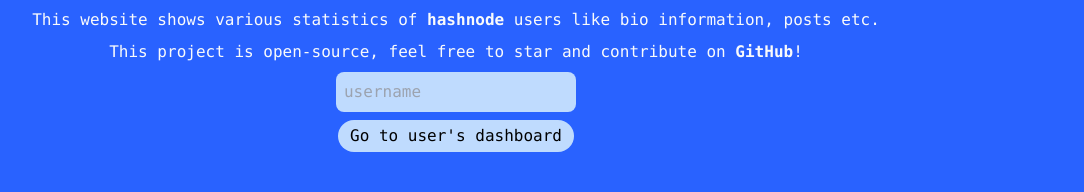
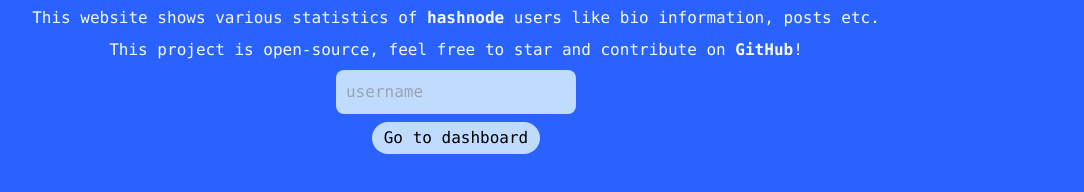
Before and after one commit to Uvacoder/uva-stats-4-hashnode-4303, a Next.js app: page / in a window 1280 px wide. Shown: the part 340-532 px from the top of the page, without its empty margins (184-1268 px from the left). Built offline with nearby package versions, Linux system fonts and the light colour scheme.

Commit message:
feat: improve UI

```diff
--- a/pages/index.tsx
+++ b/pages/index.tsx
@@ -54,13 +54,13 @@ export default function Home() {
         <input
           value={user}
           onChange={e => setUser(e.target.value)}
-          className="p-2 font-mono bg-blue-200 border-blue-400 rounded-lg w-60 focus:border-2 focus:outline-none"
+          className="p-2 font-mono bg-blue-200 focus:border-blue-400 dark:focus:border-slate-600 dark:bg-gray-800 dark:text-gray-100  rounded-lg w-60 border-transparent  border-2 focus:outline-none"
           type="text"
           placeholder="username"
         />
         <Link href={`/${user}`} passHref>
-          <button className="font-mono text-center px-3 p-1 bg-blue-200 rounded-full hover:bg-blue-100">
-            Go to user&apos;s dashboard
+          <button className="font-mono text-center px-3 p-1 bg-blue-200 dark:bg-gray-800 dark:text-gray-100 dark:hover:bg-gray-700 rounded-full hover:bg-blue-100">
+            Go to dashboard
           </button>
         </Link>
       </form>
```
